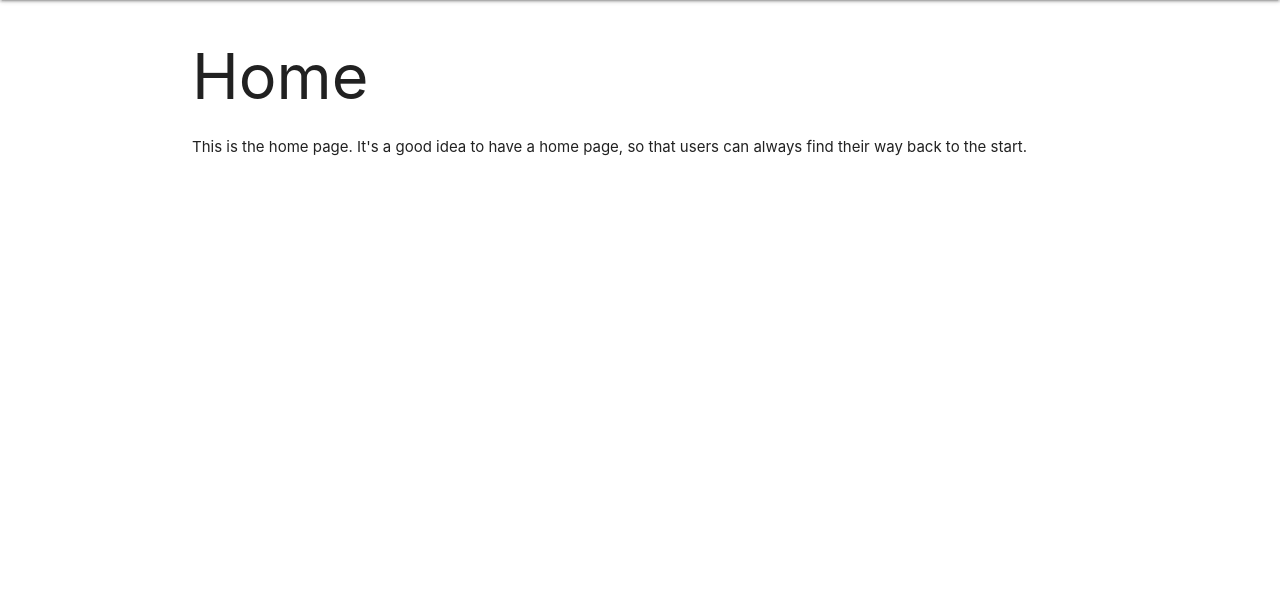
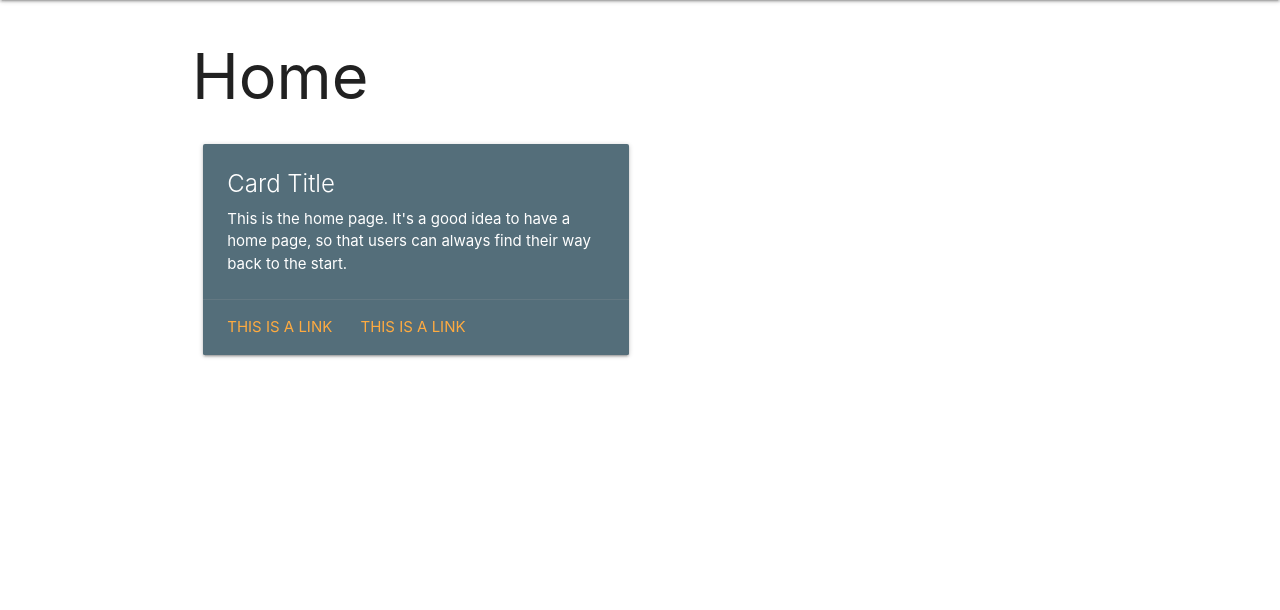
Before and after one commit to Dujota/django-dep-flex-57, a Django app: page / in a window 1280 px wide. Shown: the part 64-674 px from the top of the page. Run offline with Django 3.2, Linux system fonts and the light colour scheme.

Commit message:
add card to homepage

```diff
--- a/main_app/templates/home.html
+++ b/main_app/templates/home.html
@@ -3,9 +3,23 @@
 
 <h1>Home</h1>
 
-<p>
-    This is the home page. It's a good idea to have a home page, so that
-    users can always find their way back to the start.
-</p>
+  <div class="row">
+    <div class="col s12 m6">
+      <div class="card blue-grey darken-1">
+        <div class="card-content white-text">
+          <span class="card-title">Card Title</span>
+          <p>
+              This is the home page. It's a good idea to have a home page, so that
+              users can always find their way back to the start.
+          </p>
+        </div>
+        <div class="card-action">
+          <a href="#">This is a link</a>
+          <a href="#">This is a link</a>
+        </div>
+      </div>
+    </div>
+  </div>
+
 
 {% endblock %}
```
